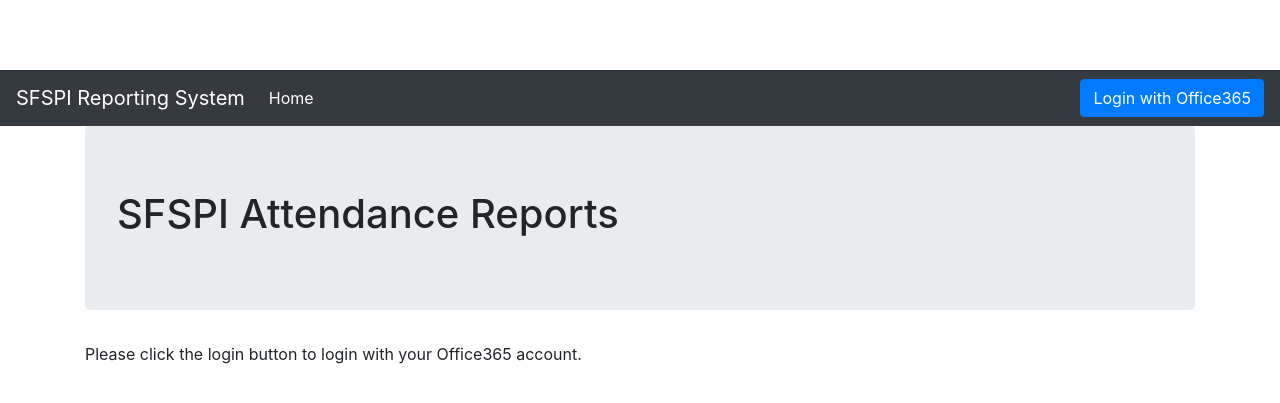
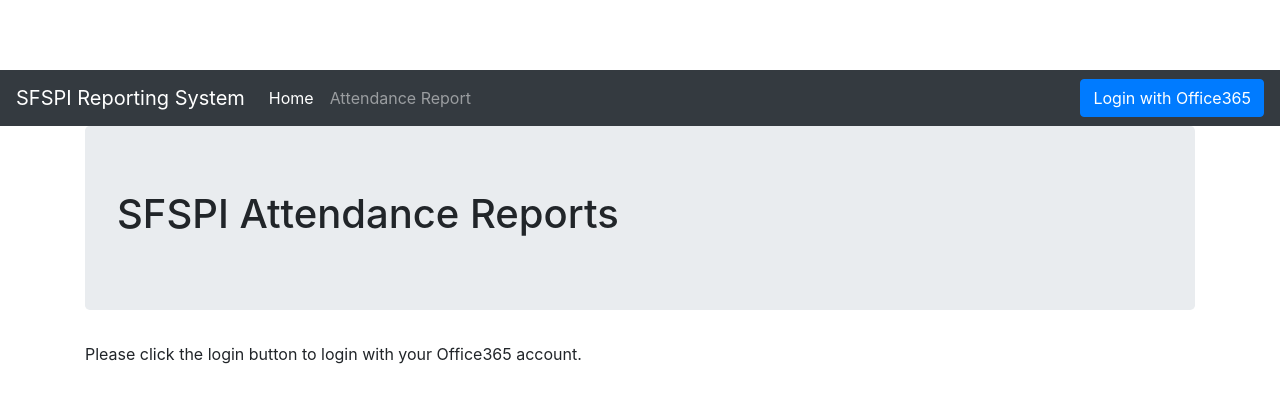
Before and after one commit to dkolb/sfspi-intranet, a Rails app: page / in a window 1280 px wide. Shown: the top 403 px of the page. Run offline with Rails 7, Linux system fonts and the light colour scheme; style sheets or scripts are compiled from the project's sources; some libraries are stand-ins or nearby versions.

Commit message:
Adding report link.

```diff
--- a/app/views/layouts/application.html.erb
+++ b/app/views/layouts/application.html.erb
@@ -52,6 +52,7 @@
     <div class="collapse navbar-collapse" id="navbarSupportedContent">
       <ul class="navbar-nav mr-auto">
         <%= nav_link_to "Home", root_path, :exclusive %>
+        <%= nav_link_to "Attendance Report", attendance_start_path, :inclusive %>
       </ul>
       <% if user_signed_in? %>
       <div class="navbar-nav nav-item dropdown">
```
